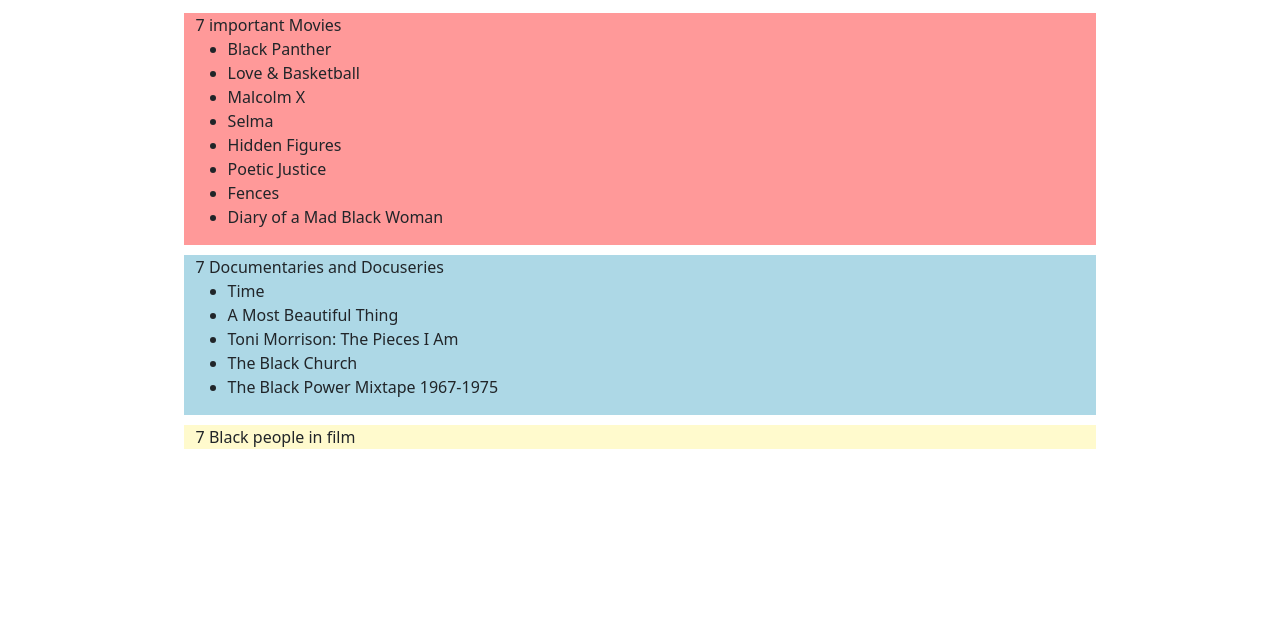
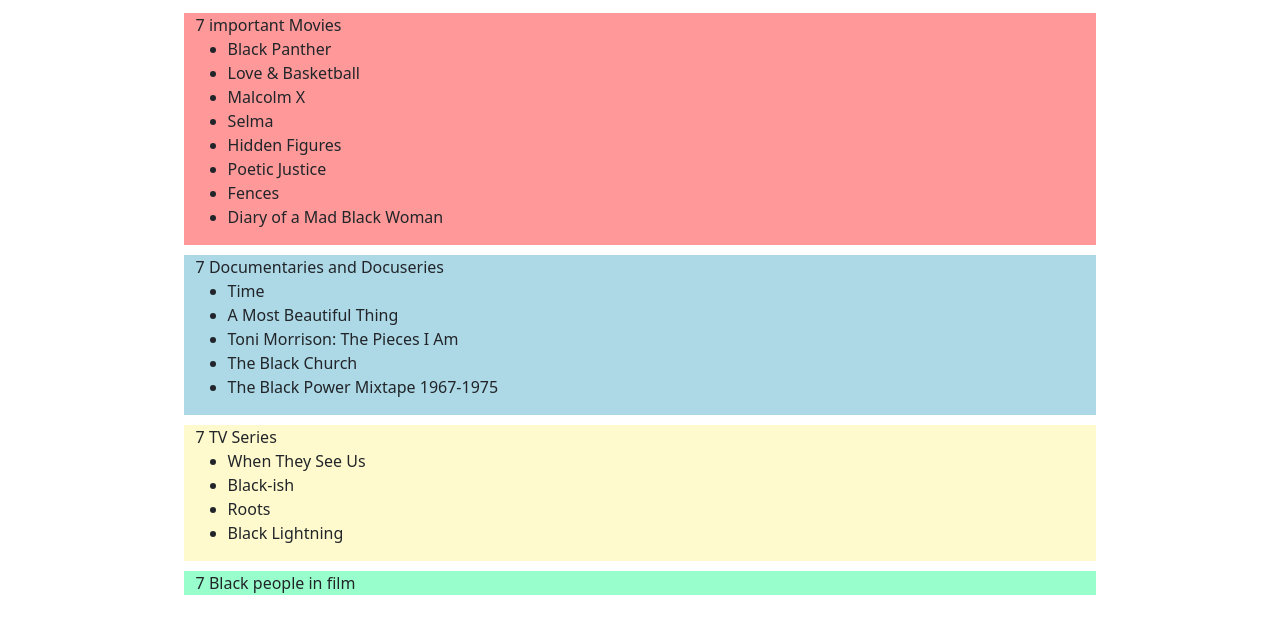
Before and after one commit to halowe94/resources-for-anti-racism, a website: page html-pages/movies.html in a window 1280 px wide. Shown: the part 163-796 px from the top of the page. Drawn offline with nearby package versions, Linux system fonts and the light colour scheme; files that its build step writes are made by us from their sources; files whose address does not match are found by name.

Commit message:
added new div for tv series and 4 shows to that list

```diff
--- a/html-pages/movies.html
+++ b/html-pages/movies.html
@@ -85,7 +85,16 @@
               <li>The Black Power Mixtape 1967-1975</li>
             </ul>
           </div>
-          <div class="thirdDiv">7 Black people in film</div>
+
+          <div class="thirdDiv">7 TV Series
+            <ul>
+              <li>When They See Us</li>
+              <li>Black-ish</li>
+              <li>Roots</li>
+              <li>Black Lightning</li>
+            </ul>
+          </div>
+          <div class="fourthDiv">7 Black people in film</div>
           <!-- <div class="col-lg-1 col-md-1 col-sm-1 col-xs-0"></div>
           <button class="row col-lg-2 col-md-5 col-sm-12 col-xs-12 m-3" id="nodeCLI">
           <img src="http://via.placeholder.com/100" alt="placeholder" id="image"
```
